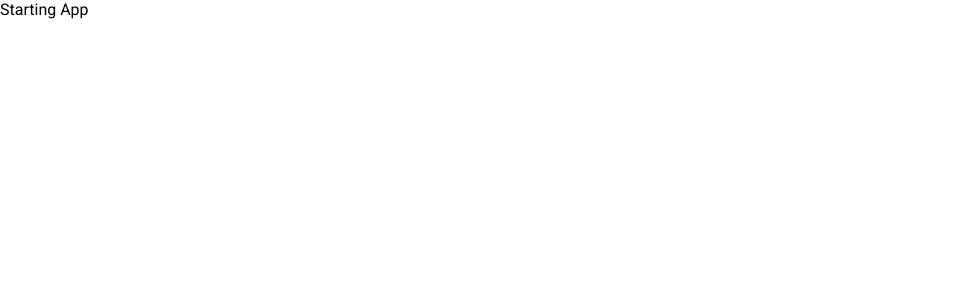
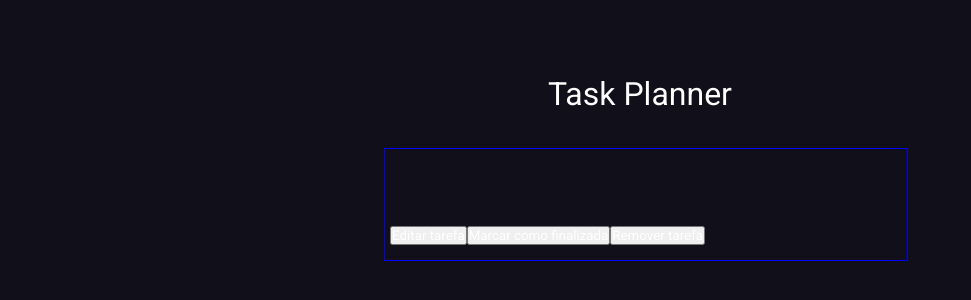
Before and after one commit to arthurtc30/desafio-dev-jr, a React (Create React App) app in the folder client/: page / in a window 1280 px wide. Shown: the top 300 px of the page, without its empty margins (0-971 px from the left). Built offline with nearby package versions, Linux system fonts and the light colour scheme; the HTML template or start-up script is replaced by a standard one.

Commit message:
Project structure #1

```diff
--- a/client/public/index.html
+++ b/client/public/index.html
@@ -2,19 +2,16 @@
 <html lang="en">
 	<head>
 		<meta charset="utf-8" />
-    <link rel="icon" href="%PUBLIC_URL%/favicon.ico" />
 		<meta name="viewport" content="width=device-width, initial-scale=1" />
 		<meta name="theme-color" content="#000000" />
 		<meta
 			name="description"
 			content="Web site created using create-react-app"
 		/>
-    <link rel="apple-touch-icon" href="%PUBLIC_URL%/logo192.png" />
 		<!--
       manifest.json provides metadata used when your web app is installed on a
       user's mobile device or desktop. See https://developers.google.com/web/fundamentals/web-app-manifest/
     -->
-    <link rel="manifest" href="%PUBLIC_URL%/manifest.json" />
 		<!--
       Notice the use of %PUBLIC_URL% in the tags above.
       It will be replaced with the URL of the `public` folder during the build.
@@ -38,6 +35,5 @@
 
       To begin the development, run `npm start` or `yarn start`.
       To create a production bundle, use `npm run build` or `yarn build`.
-    -->
-  </body>
+    --></body>
 </html>
--- a/client/src/App.css
+++ b/client/src/App.css
@@ -0,0 +1,9 @@
+.content {
+	white-space: nowrap;
+	width: 40%;
+	height: 90%;
+	display: flex;
+	flex-direction: column;
+	align-items: center;
+	padding: 1%;
+}
--- a/client/src/App.tsx
+++ b/client/src/App.tsx
@@ -1,10 +1,14 @@
-import * as React from 'react';
 import './App.css';
+import Header from './components/Header';
+import Content from './components/Content';
 
 function App() {
   return (
-    <div>
-      Starting App
+    <div className='content'>
+      <Header>
+        Task Planner
+      </Header>
+      <Content />
     </div>
   );
 }
--- /dev/null
+++ b/client/src/components/Content/index.css
@@ -0,0 +1,4 @@
+.container {
+	width: 100%;
+	height: 70%;
+}
--- /dev/null
+++ b/client/src/components/Content/index.tsx
@@ -0,0 +1,12 @@
+import Item from "../Item";
+import "./index.css";
+
+function Content() {
+    return (
+        <div className="container">
+            <Item />
+        </div>
+    );
+}
+
+export default Content;
--- /dev/null
+++ b/client/src/components/Header/index.css
@@ -0,0 +1,8 @@
+.header-content {
+	width: 90%;
+	height: 15%;
+	display: flex;
+	justify-content: center;
+	align-items: center;
+	font-size: 32px;
+}
--- /dev/null
+++ b/client/src/components/Header/index.tsx
@@ -0,0 +1,15 @@
+import './index.css';
+
+interface HeaderProps {
+    children: React.ReactNode;
+}
+
+function Header(props: HeaderProps) {
+    return (
+        <div className='header-content'>
+            {props.children}
+        </div>
+    );
+}
+
+export default Header;
--- /dev/null
+++ b/client/src/components/Item/index.css
@@ -0,0 +1,14 @@
+.item {
+	border: 1px solid blue;
+	width: 100%;
+	height: 20%;
+	padding: 1%;
+}
+
+.item-text {
+	height: 70%;
+}
+
+.item-buttons {
+	height: 30%;
+}
--- /dev/null
+++ b/client/src/components/Item/index.tsx
@@ -0,0 +1,26 @@
+import "./index.css";
+
+interface ItemProps {
+    title?: string;
+    description?: string;
+    finished?: boolean;
+}
+
+function Item(props: ItemProps) {
+    return (
+        <div className="item">
+            <div className="item-text">
+                <h4>
+                    {props.title}
+                </h4>
+            </div>
+            <div className="item-buttons">
+                <button>Editar tarefa</button>
+                <button>Marcar como finalizada</button>
+                <button>Remover tarefa</button>
+            </div>
+        </div>
+    );
+}
+
+export default Item;
--- a/client/src/index.css
+++ b/client/src/index.css
@@ -1,7 +1,23 @@
-@import url('https://fonts.googleapis.com/css2?family=Roboto:wght@100;300;400;700&display=swap');
+@import url("https://fonts.googleapis.com/css2?family=Roboto:wght@100;300;400;700&display=swap");
+
+* {
+	margin: 0;
+	padding: 0;
+	font-family: "Roboto", sans-serif;
+	color: #fff;
+}
 
 body {
-  margin: 0;
-  padding: 0;
-  font-family: "Roboto", sans-serif;
+	background-color: #11101a;
 }
+
+html,
+body,
+#root {
+	display: flex;
+	flex-direction: row;
+	justify-content: center;
+	align-items: center;
+	height: 100%;
+	width: 100%;
+}
```
Also changed, not shown: 1 other file (tests, documents, lock files or other folders). Lines whose indentation alone changed are shown as unchanged.
